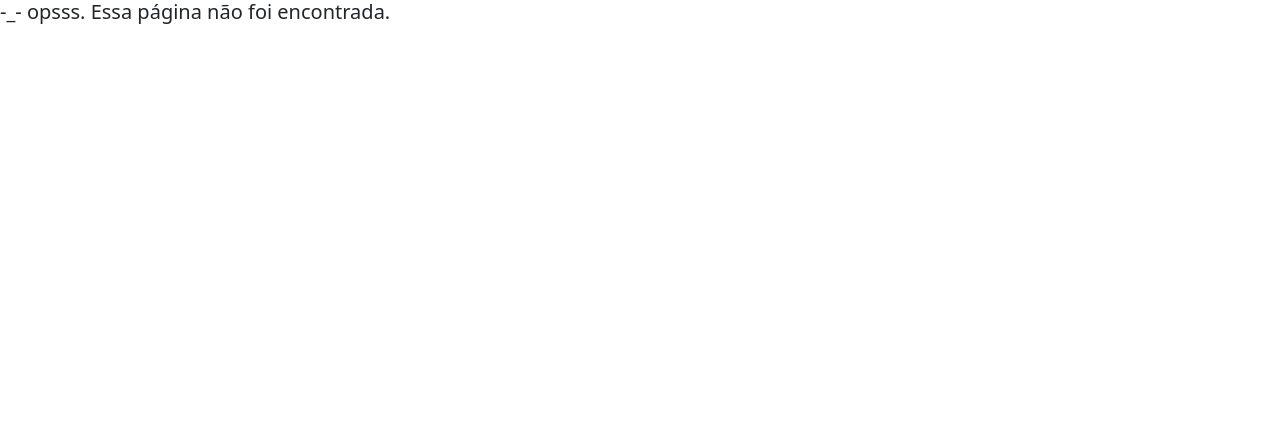
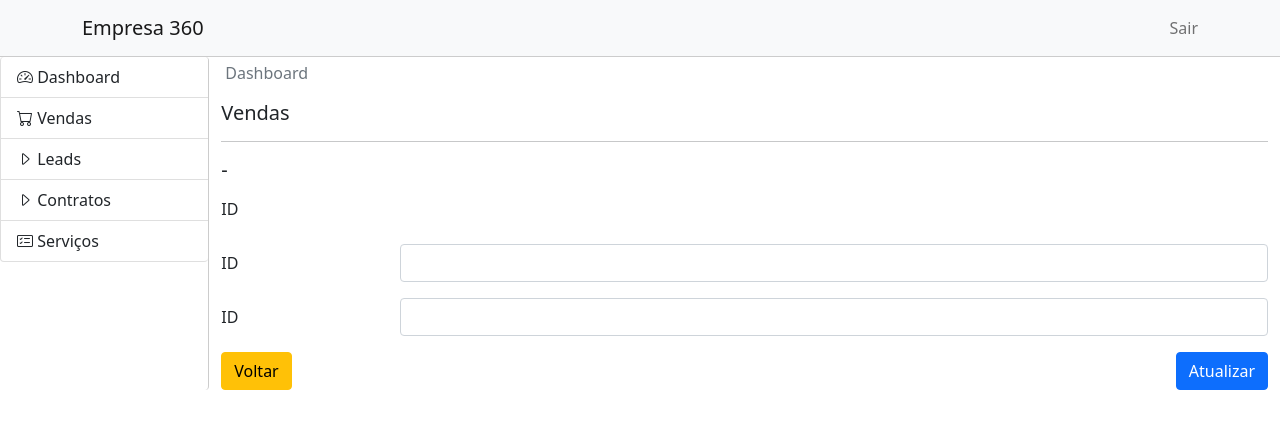
Before and after one commit to antoniotnn/empresa-360-vuejs, a Vue app: page /home/vendas/leads/1/1 in a window 1280 px wide. Shown: the top 428 px of the page. Built offline with nearby package versions, Linux system fonts and the light colour scheme; no server answers.

Commit message:
261. Parâmetros via props parte 1 - Ativando a captura de parâmetros via

```diff
--- a/src/components/vendas/Lead.vue
+++ b/src/components/vendas/Lead.vue
@@ -35,10 +35,15 @@ import ApiMixin from '@/mixins/ApiMixin.js';
 
 export default {
     name: 'Lead',
+    props: ['id', 'outroParametro'],
     mixins: [ApiMixin],
     created() {
-        //console.log(this.$route.params);
-        this.getDadosApi(`http://localhost:3000/leads/${this.$route.params.id}`);
+        // console.log(this.$route.params);
+        // console.log('--------------');
+        // console.log(this.$props);
+        // console.log(this.id, this.outroParametro);
+        //this.getDadosApi(`http://localhost:3000/leads/${this.$route.params.id}`);
+        this.getDadosApi(`http://localhost:3000/leads/${this.id}`);
     }
 }
 </script>
--- a/src/components/vendas/Leads.vue
+++ b/src/components/vendas/Leads.vue
@@ -18,7 +18,7 @@
                     <td>
                         <!--<router-link class="btn btn-sm btn-primary" :to="`/home/vendas/leads/${d.id}`">-->
                         <!--<router-link class="btn btn-sm btn-primary" :to="{ path: `/home/vendas/leads/${d.id}` }">-->
-                        <router-link class="btn btn-sm btn-primary" :to="{ name: 'lead', params: { id: d.id } }">
+                        <router-link class="btn btn-sm btn-primary" :to="{ name: 'lead', params: { id: d.id, outroParametro: `teste_${d.id}` } }">
                             <i class="bi bi-pencil-square" style="cursor: pointer"></i>
                         </router-link>
                     </td>
--- a/src/router.js
+++ b/src/router.js
@@ -29,7 +29,17 @@ const routes = [
             { path: 'vendas', component: Vendas, children:
                 [
                     { path: 'leads', component: Leads, name: 'leads' }, //localhost:8080/home/vendas/leads
-                    { path: 'leads/:id', component: Lead, name: 'lead', alias: ['/l/:id', '/pessoa/:id', '/:id'] }, //localhost:8080/home/vendas/leads/id, alias: são apelidos para rotas.
+                    {
+                        path: 'leads/:id/:outroParametro',
+                        props: true,
+                        component: Lead,
+                        name: 'lead',
+                        alias: [
+                            '/l/:id/:outroParametro',
+                            '/pessoa/:id/:outroParametro',
+                            '/:id/:outroParametro'
+                        ]
+                    }, //localhost:8080/home/vendas/leads/id, alias: são apelidos para rotas.
                     { path: 'contratos', component: Contratos, name: 'contratos' }, //localhost:8080/home/vendas/contratos
                     { path: '', component: VendasPadrao, name: 'vendas' } //localhost:8080/home/vendas/  (componente padrao na rota raiz, com path em branco)
                 ]
```
